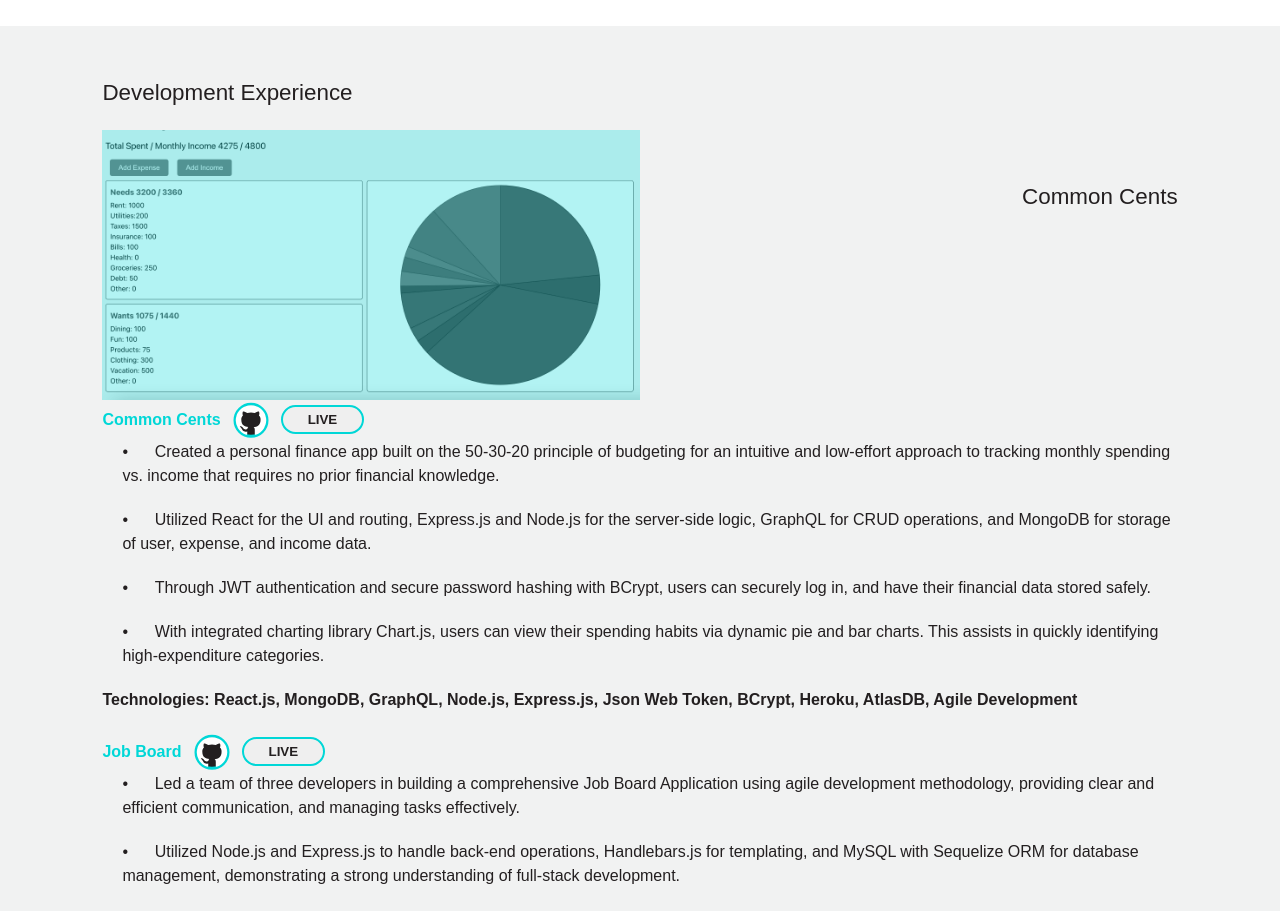
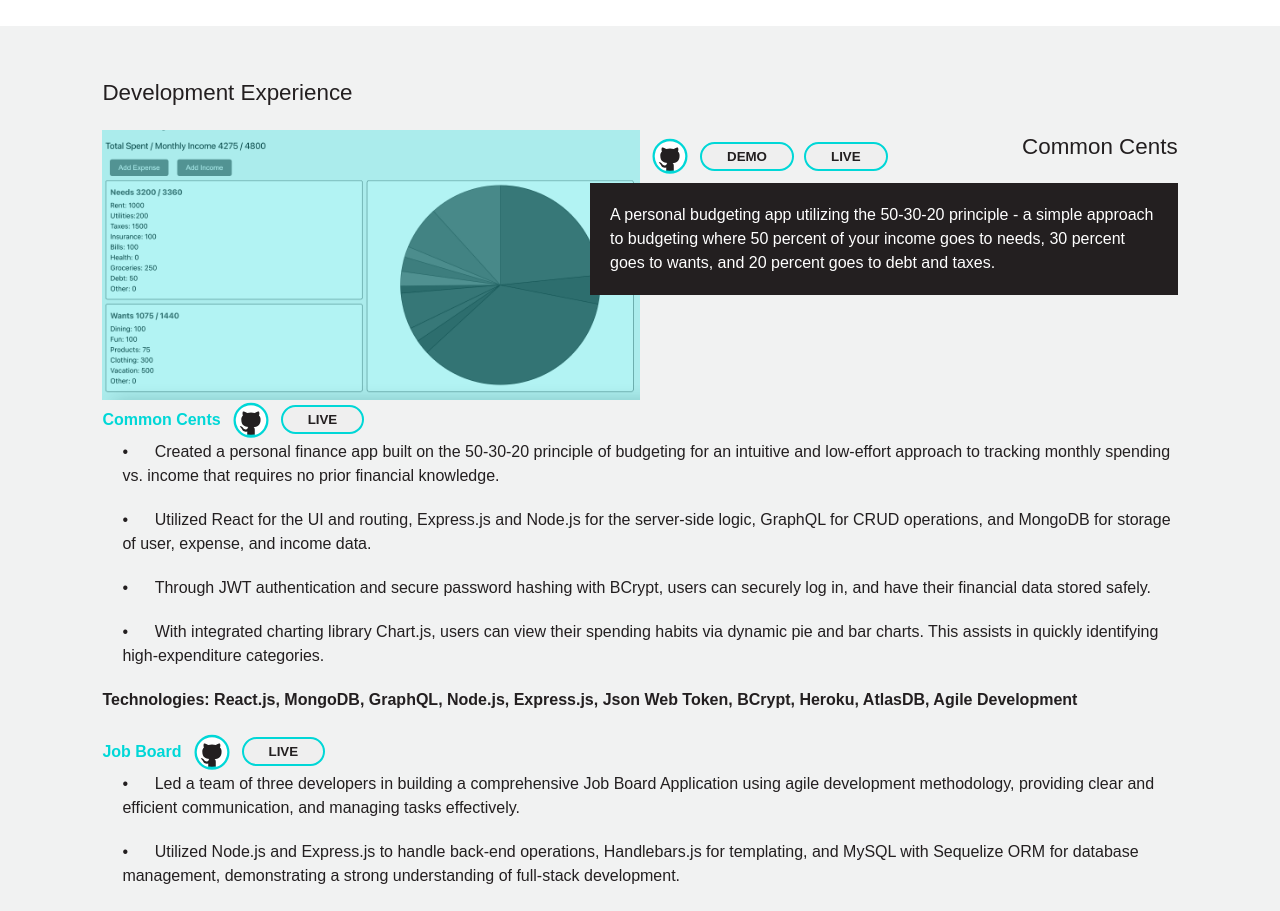
Before and after one commit to bantonneau/WebDevPortfolio, a React (Create React App) app: page / in a window 1280 px wide. Shown: the part 1740-2651 px from the top of the page. Built offline with nearby package versions, Linux system fonts and the light colour scheme.

Commit message:
update pic transition, css styling

```diff
--- a/src/components/Projects.js
+++ b/src/components/Projects.js
@@ -25,7 +25,18 @@ function Projects({ projectRefs }) {
         </div>
         <div className='projectContentBlock'>
           <div className='projectTitleBlock'>
+            <div className='projectButtons'>
+              <Link to="www.google.com" target='_blank' className='GHprojIcon'>
+                <GitHub className='githubIcon' />
+                <Circle />
+              </Link>
+              {"www.google.com" ? <button className='projButton' onClick={() => window.open("www.google.com", '_blank')}>DEMO</button> : ""}
+              {"www.google.com" ? <button className='projButton' onClick={() => window.open("www.google.com", '_blank')}>LIVE</button> : ""}
+            </div>
             <h1>Common Cents</h1>
+          </div>
+          <div className='projectDescriptionBlock'>
+            <p>A personal budgeting app utilizing the 50-30-20 principle - a simple approach to budgeting where 50 percent of your income goes to needs, 30 percent goes to wants, and 20 percent goes to debt and taxes.</p>
           </div>
         </div>
       </div>
--- a/src/styles/Projects.css
+++ b/src/styles/Projects.css
@@ -16,11 +16,11 @@
     top: 0;
     bottom: 0;
     content: ' ';
-    -webkit-transition: all 0.9s ease-in-out;
-    -moz-transition: all 0.9s ease-in-out;
-    -o-transition: all 0.9s ease-in-out;
-    -ms-transition: all 0.9s ease-in-out;
-    transition: all 0.9s ease-in-out;
+    -webkit-transition: all 0.4s ease-in-out;
+    -moz-transition: all 0.4s ease-in-out;
+    -o-transition: all 0.4s ease-in-out;
+    -ms-transition: all 0.4s ease-in-out;
+    transition: all 0.4s ease-in-out;
   }
 
   .projectPicContainer:hover:after {
@@ -29,10 +29,10 @@
 
   .projectPic {
     filter: grayscale(1);
-    transition: all 0.9s ease-in-out;
+    transition: all 0.4s ease-in-out;
   }
 
-  .projectPic:hover {
+  .projectPicContainer:hover .projectPic {
     filter: grayscale(0);
   }
 
@@ -108,4 +108,22 @@
 
 .projectTitleBlock h1 {
     margin-left: auto;
+    padding-top: 0;
 }
+
+.projectDescriptionBlock {
+    background-color: #231F20;
+    color: white;
+    padding: 20px;
+    position: relative;
+    z-index: 110;
+    margin-left: -50px;
+}
+
+.projectDescriptionBlock p {
+    font-weight: 400;
+}
+
+.projectPicContainer {
+    z-index: 100;
+}
```
